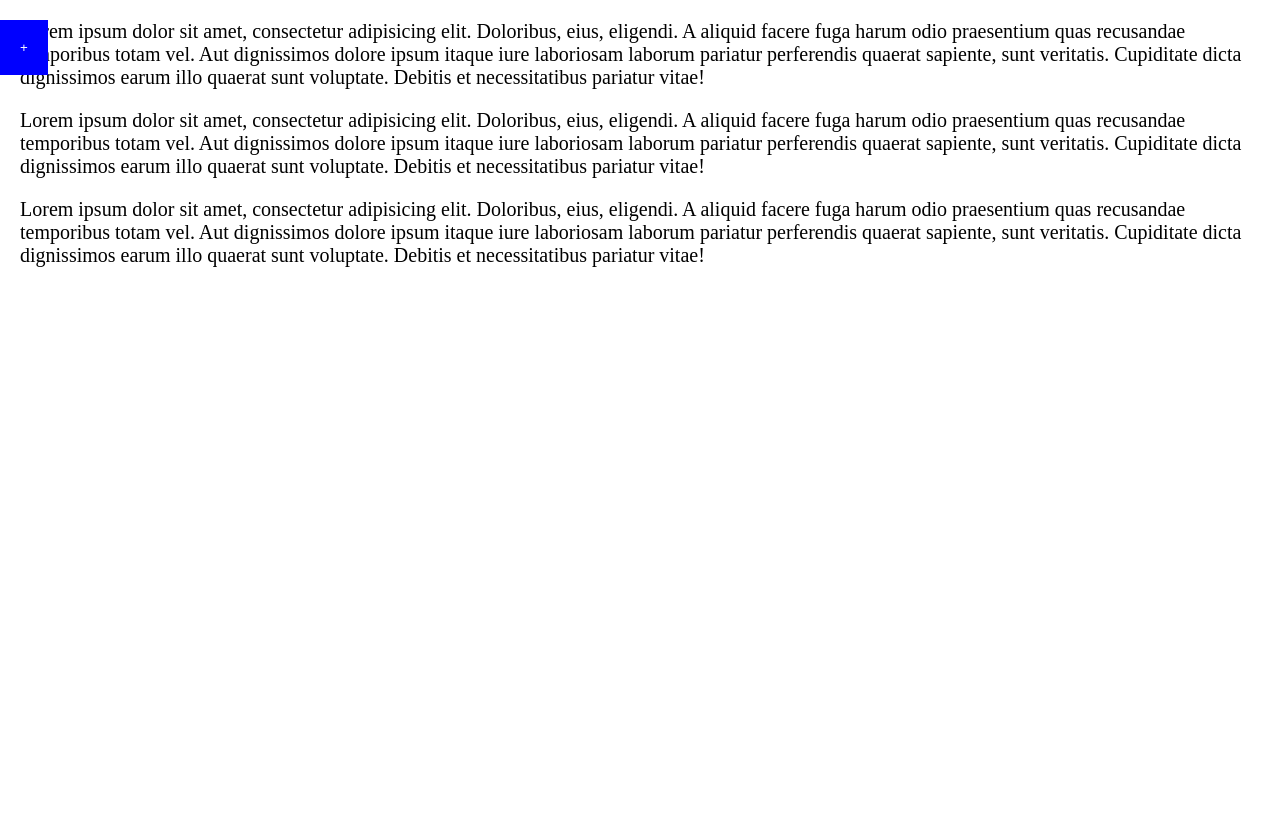
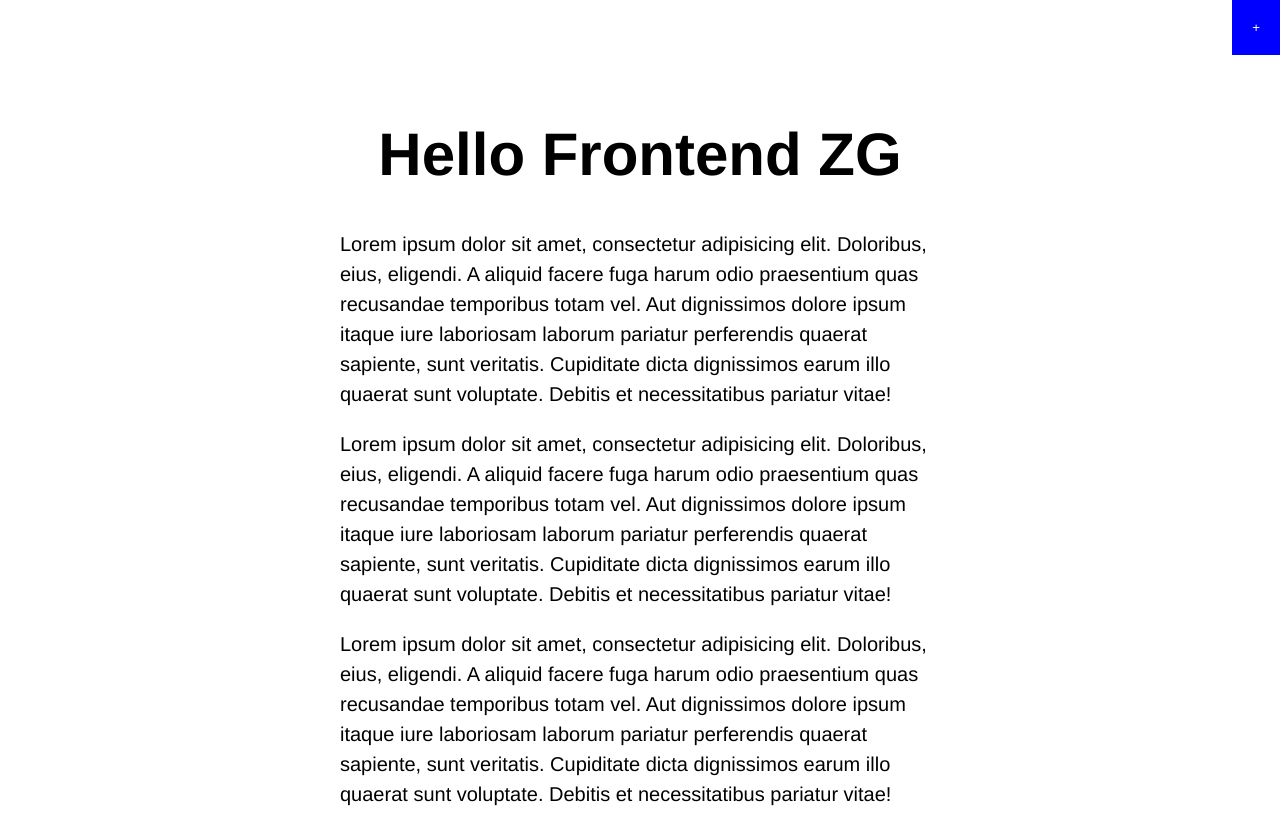
Before and after one commit to renatoruk/debugging-animation-performance, a plain HTML site: page side-nav-composite/side-nav-composite.html in a window 1280 px wide. Before the commit the page ends 800 px from the top, so only its background shows below. Drawn offline with Linux system fonts and the light colour scheme.

Commit message:
updated examples

```diff
--- /dev/null
+++ b/common/main.css
@@ -0,0 +1,51 @@
+body {
+    margin: 0;
+    padding: 0;
+    font-family: Helvetica, sans-serif;
+}
+
+.main {
+    font-size: 20px;
+    padding: 80px 20px 0;
+}
+
+.navigation {
+    position: fixed;
+    top: 0;
+    right: 0;
+    height: 100vh;
+    width: 200px;
+    background: cadetblue;
+    transition: 2s;
+}
+
+.navigation-toggle {
+    position: absolute;
+    right: 0;
+    background: blue;
+    color: white;
+    padding: 20px;
+    -webkit-appearance: none;
+    outline: none;
+    border: none;
+    z-index: 1;
+}
+
+h1 {
+    font-size: 60px;
+    text-align: center;
+    max-width: 700px;
+    margin-left: auto;
+    margin-right: auto;
+}
+
+p {
+    max-width: 600px;
+    line-height: 1.5;
+    margin: 0 auto;
+    padding-bottom: 1em;
+}
+
+ul {
+    list-style-type: none;
+}
--- /dev/null
+++ b/common/script.js
@@ -0,0 +1,4 @@
+const btn = document.querySelector('.js-btn');
+const nav = document.querySelector('.js-nav');
+
+btn.addEventListener('click', () => nav.classList.toggle('is-opened'));
--- a/side-nav-composite/side-nav-composite.html
+++ b/side-nav-composite/side-nav-composite.html
@@ -6,6 +6,7 @@
           content="width=device-width, user-scalable=no, initial-scale=1.0, maximum-scale=1.0, minimum-scale=1.0">
     <meta http-equiv="X-UA-Compatible" content="ie=edge">
     <title>Layout</title>
+    <link rel="stylesheet" href="../common/main.css">
     <link rel="stylesheet" href="style.css">
 </head>
 <body>
@@ -19,6 +20,7 @@
     </ul>
 </nav>
 <main class="main">
+    <h1>Hello Frontend ZG</h1>
     <p>Lorem ipsum dolor sit amet, consectetur adipisicing elit. Doloribus, eius, eligendi. A aliquid facere fuga harum
         odio praesentium quas recusandae temporibus totam vel. Aut dignissimos dolore ipsum itaque iure laboriosam
         laborum pariatur perferendis quaerat sapiente, sunt veritatis. Cupiditate dicta dignissimos earum illo quaerat
@@ -33,20 +35,6 @@
         sunt voluptate. Debitis et necessitatibus pariatur vitae! </p>
 </main>
 
-<script>
-
-    const btn = document.querySelector('.js-btn');
-    const nav = document.querySelector('.js-nav');
-
-    btn.addEventListener('click', () => {
-        if (nav.classList.contains('is-opened')) {
-            nav.classList.remove('is-opened');
-            return;
-        }
-
-        nav.classList.add('is-opened');
-    });
-
-</script>
+<script src="../common/script.js"></script>
 </body>
 </html>
--- a/side-nav-composite/style.css
+++ b/side-nav-composite/style.css
@@ -1,22 +1,4 @@
-body {
-    margin: 0;
-    padding: 0;
-}
-
-.main {
-    font-size: 20px;
-    padding: 0 20px;
-}
-
 .navigation {
-    position: fixed;
-    top: 0;
-    right: 0;
-    height: 100vh;
-    width: 200px;
-    background: cadetblue;
-
-    transition: 2s;
     will-change: transform;
     transform: translate3d(200px, 0, 0);
 }
@@ -24,13 +6,3 @@ body {
 .navigation.is-opened {
     transform: translate3d(0, 0, 0);
 }
-
-.navigation-toggle {
-    position: absolute;
-    background: blue;
-    color: white;
-    padding: 20px;
-    -webkit-appearance: none;
-    outline: none;
-    border: none;
-}
--- a/side-nav-layout/style.css
+++ b/side-nav-layout/style.css
@@ -1,34 +1,7 @@
-body {
-    margin: 0;
-    padding: 0;
-}
-
-.main {
-    font-size: 20px;
-    padding: 0 20px;
-}
-
 .navigation {
-    position: fixed;
-    top: 0;
-    height: 100vh;
-    width: 200px;
-    background: cadetblue;
-
     right: -200px;
-    transition: 2s;
 }
 
 .navigation.is-opened {
     right: 0;
 }
-
-.navigation-toggle {
-    position: absolute;
-    background: blue;
-    color: white;
-    padding: 20px;
-    -webkit-appearance: none;
-    outline: none;
-    border: none;
-}
--- a/side-nav-paint/style.css
+++ b/side-nav-paint/style.css
@@ -1,35 +1,7 @@
-body {
-    margin: 0;
-    padding: 0;
-}
-
-.main {
-    font-size: 20px;
-    padding: 0 20px;
-}
-
 .navigation {
-    position: fixed;
-    top: 0;
-    right: 0;
-    height: 100vh;
-    width: 200px;
-    background: cadetblue;
-
     transform: translateX(200px);
-    transition: 2s;
 }
 
 .navigation.is-opened {
     transform: translateX(0);
 }
-
-.navigation-toggle {
-    position: absolute;
-    background: blue;
-    color: white;
-    padding: 20px;
-    -webkit-appearance: none;
-    outline: none;
-    border: none;
-}
```
Also changed, not shown: index.html (+1 -0 lines), pixel-pipeline/pipeline-javascript.html (deleted, +0 -25 lines), pixel-pipeline/pipeline-style.html (deleted, +0 -29 lines), side-nav-layout/side-nav-layout.html (+3 -15 lines), side-nav-paint/side-nav-paint.html (+3 -15 lines).
